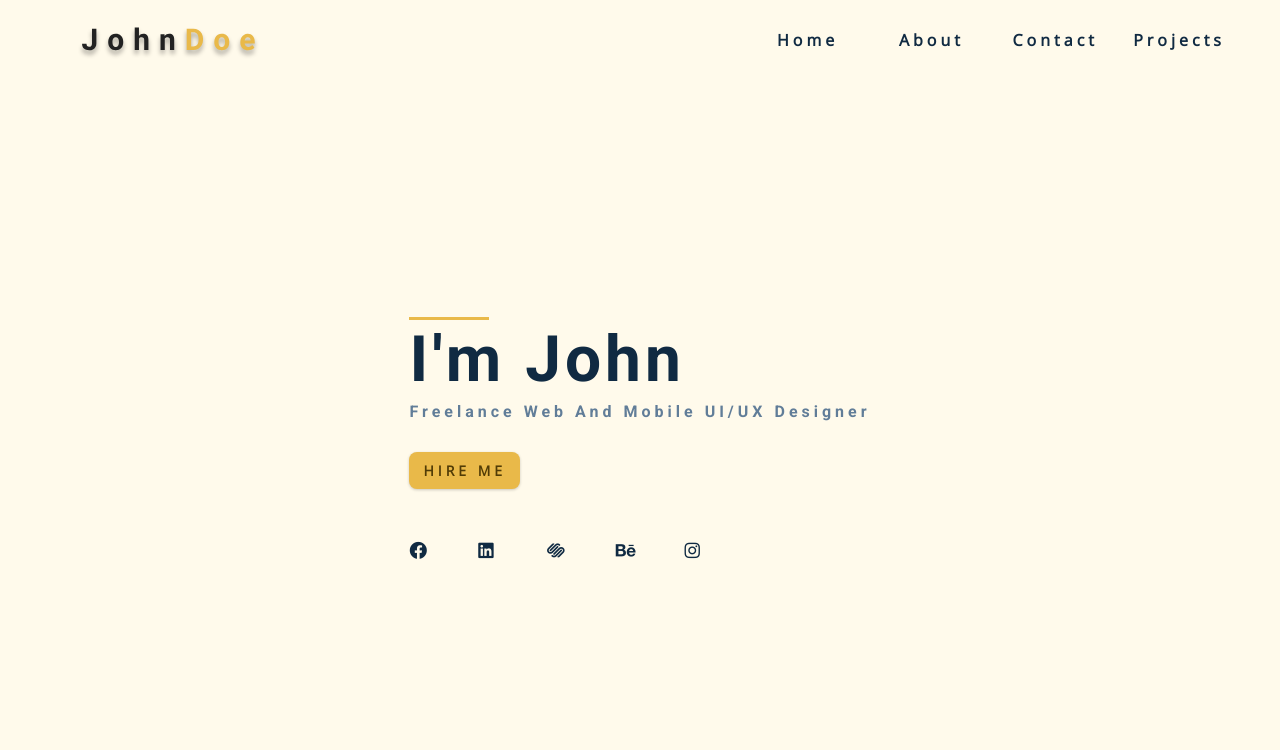
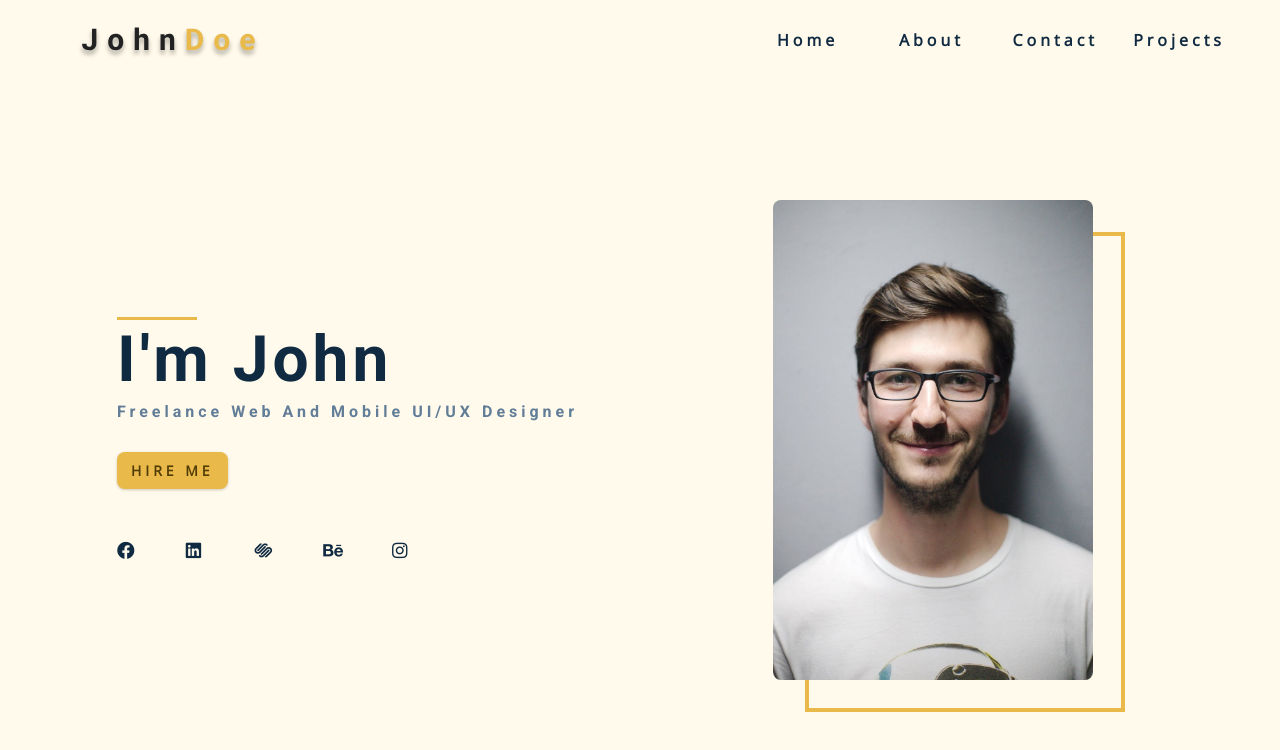
Before and after one commit to FatimaBangayadiallo/portfolio-html-css-css-grid, a plain HTML site: page index.html in a window 1280 px wide. Drawn offline with nearby package versions, Linux system fonts and the light colour scheme.

Commit message:
the hero section on ther screen

```diff
--- a/css/styles.css
+++ b/css/styles.css
@@ -353,6 +353,34 @@ Hero
 .hero-btn {
   margin-top: 1.25rem;
 }
+/* hero section on the bigger screen */
+@media screen and (min-width: 992px) {
+  .hero-img {
+    display: block;
+    position: relative;
+  }
+  .hero-photo {
+    max-width: 25rem;
+    max-height: 30rem;
+    object-fit: cover;
+    border-radius: var(--radius);
+    position: relative;
+  }
+  .hero-center {
+    display: grid;
+    grid-template-columns: 1fr 1fr;
+  }
+  .hero-img::before {
+    content: "";
+    position: absolute;
+    width: 100%;
+    height: 100%;
+    border: 0.25rem solid var(--clr-primary-5);
+    box-sizing: border-box;
+    top: 2rem;
+    right: -2rem;
+  }
+}
 
 /*
 ===============
```
